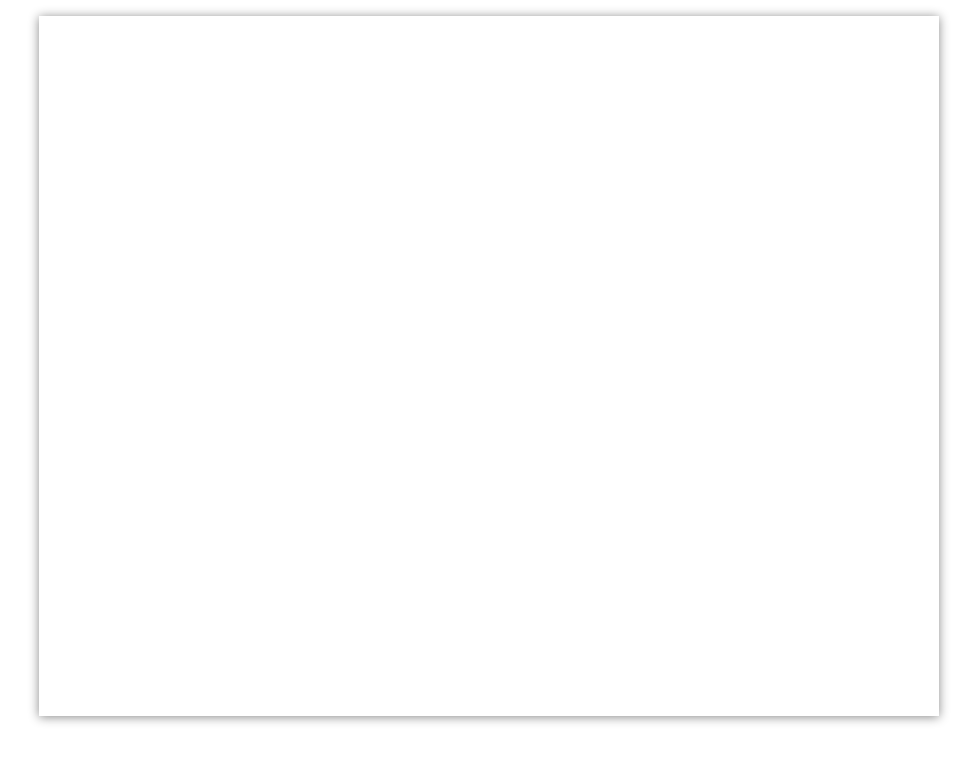
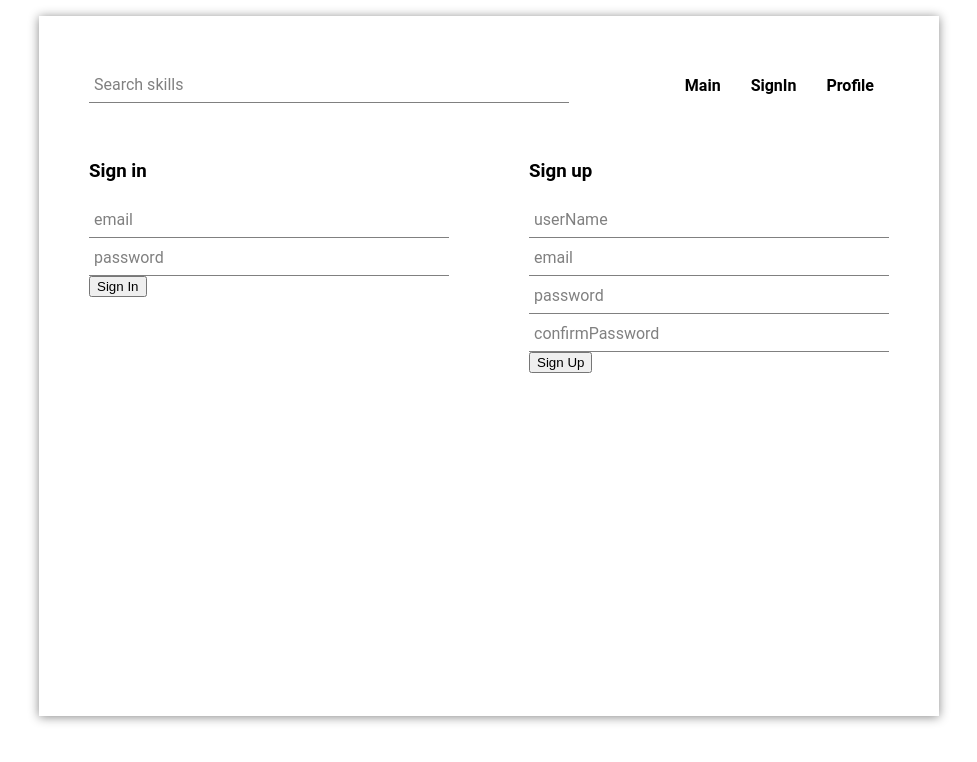
Before and after one commit to mtoasis/fwjb, a React (Create React App) app: page /signin in a window 1280 px wide. Shown: the top 762 px of the page, without its empty margins (151-1128 px from the left). Built offline with nearby package versions, Linux system fonts and the light colour scheme.

Commit message:
v0.09
Update:
-Header was added
-SearhBar was moved to header
-Direct links to each page were added to header
-SignIn/SignUp page was added (still in dev)

```diff
--- a/src/App.js
+++ b/src/App.js
@@ -1,21 +1,26 @@
 import React from 'react';
-import { AppContainer } from './App.styles'
+import { AppContainer, ContentContainer } from './App.styles'
 import { Switch, Route } from 'react-router-dom'
 import SearchPage from './pages/search-page/search-page.component'
 import UserPage from './pages/user-page/user-page.component'
+import SignInAndSignUpPage from './pages/sign-in-sign-up-page/sign-in-sign-up-page.component'
+import Header from './component/header/header.component'
 
 
 
 const App = () => {
 
   return (
-
-      <Switch>
-        <AppContainer className="App">
+    <AppContainer className="App">
+      <Header />
+      <ContentContainer>
+        <Switch>
           <Route exact path='/' component={SearchPage} />
           <Route path='/user/:userId' component={UserPage} />
-        </AppContainer>
-      </Switch>
+          <Route path='/signin' component={SignInAndSignUpPage} />
+        </Switch>
+      </ContentContainer>
+    </AppContainer>
   );
 }
 
--- a/src/App.styles.js
+++ b/src/App.styles.js
@@ -15,3 +15,9 @@ a {
   color: black
 }
 `
+
+export const ContentContainer = styled.div`
+  overflow:scroll;
+  margin-top:15px;
+  height:90%
+`
--- /dev/null
+++ b/src/component/header/header.component.jsx
@@ -0,0 +1,32 @@
+import React from 'react'
+import { OptionLink, OptionContainer, HeaderContainer, SearchBarContainer } from './header.styles'
+import SearchBar from '../search-bar/search-bar.component'
+
+const Header = () => {
+    return (
+        <HeaderContainer>
+            <SearchBarContainer>
+                <SearchBar />
+            </SearchBarContainer>
+
+            <OptionContainer>
+                <OptionLink to='/'>
+                    Main
+                </OptionLink>
+
+                <OptionLink to='/signin'>
+                    SignIn
+                </OptionLink>
+
+                <OptionLink to='/user/1'>
+                    Profile
+                </OptionLink>
+
+            </OptionContainer>
+
+        </HeaderContainer>
+
+    )
+}
+
+export default Header
--- /dev/null
+++ b/src/component/header/header.styles.js
@@ -0,0 +1,28 @@
+import styled from 'styled-components'
+import {Link} from 'react-router-dom'
+
+export const HeaderContainer = styled.div`
+    width:100%;
+    height:50px;
+    display: flex;
+    margin-bottom:25px;
+    justify-content:space-between;
+`
+
+export const OptionLink = styled(Link)`
+    font-weight:bold;
+    padding: 10px 15px;
+    cursor:pointer;
+`
+
+export const OptionContainer = styled.div`
+    width:30%;
+    height:100%;
+    display:flex;
+    justify-content:flex-end;
+`
+
+export const SearchBarContainer = styled.div`
+    width:60%;
+    height:100%;
+`
--- /dev/null
+++ b/src/component/sign-in/sign-in.component.jsx
@@ -0,0 +1,48 @@
+import React, {Fragment, useState} from 'react'
+
+import FormInput from '../form-input/form-input.component'
+
+const SignIn = () =>{
+
+    const [userCredentials, setCrendentials] = useState({email:'', password:''});
+
+    const {email, password} = userCredentials;
+
+    const handleChange = event =>{
+        const {value, name} = event.target;
+        setCrendentials({...userCredentials, [name]:value});
+    }
+
+    const handleSubmit = async event =>{
+        event.preventDefault();
+        console.log(userCredentials)
+    }
+
+    return(
+        <Fragment>
+            <FormInput
+                name='email'
+                type='email'
+                value={email}
+                handleChange={handleChange}
+                label='email'
+                required
+            />
+
+            <FormInput
+                name='password'
+                type='password'
+                value={password}
+                handleChange={handleChange}
+                label='password'
+                required
+            />
+
+            <button onClick={handleSubmit}>Sign In</button>
+
+        </Fragment>
+
+    )
+}
+
+export default SignIn
--- /dev/null
+++ b/src/component/sign-up/sign-up.component.jsx
@@ -0,0 +1,76 @@
+import React, { Fragment, useState } from 'react'
+
+import FormInput from '../form-input/form-input.component'
+
+const SignUp = () => {
+
+    const [userCredentials, setCrendentials] = useState({
+        userName: '',
+        email: '',
+        password: '',
+        confirmPassword: ''
+    });
+
+    const { email, password, userName, confirmPassword } = userCredentials;
+
+    const handleChange = event => {
+        const { value, name } = event.target;
+        setCrendentials({ ...userCredentials, [name]: value });
+    }
+
+    const handleSubmit = async event => {
+        event.preventDefault();
+
+        if(password !== confirmPassword){
+            alert("password don't match")
+            return;
+        }
+        console.log(userCredentials)
+    }
+
+    return (
+        <Fragment>
+            <FormInput
+                name='userName'
+                type='text'
+                value={userName}
+                handleChange={handleChange}
+                label='userName'
+                required
+            />
+
+            <FormInput
+                name='email'
+                type='email'
+                value={email}
+                handleChange={handleChange}
+                label='email'
+                required
+            />
+
+            <FormInput
+                name='password'
+                type='password'
+                value={password}
+                handleChange={handleChange}
+                label='password'
+                required
+            />
+
+            <FormInput
+                name='confirmPassword'
+                type='password'
+                value={confirmPassword}
+                handleChange={handleChange}
+                label='confirmPassword'
+                required
+            />
+
+            <button onClick={handleSubmit}>Sign Up</button>
+
+        </Fragment>
+
+    )
+}
+
+export default SignUp
--- a/src/pages/search-page/search-page.component.jsx
+++ b/src/pages/search-page/search-page.component.jsx
@@ -1,12 +1,12 @@
 import React from 'react'
-import SearchBar from '../../component/search-bar/search-bar.component'
+// import SearchBar from '../../component/search-bar/search-bar.component'
 import ShowResult from '../../component/show-result/show-result.component'
 
 const SearchPage = () => {
 
     return (
         <div>
-            <SearchBar />
+            {/* <SearchBar /> */}
             <ShowResult />
         </div>
     )
--- /dev/null
+++ b/src/pages/sign-in-sign-up-page/sign-in-sign-up-page.component.jsx
@@ -0,0 +1,24 @@
+import React from 'react'
+import SignIn from '../../component/sign-in/sign-in.component'
+import SignUp from '../../component/sign-up/sign-up.component'
+import { PageContainer, InnerContainer } from './sign-in-sign-up-page.styles'
+
+const SignInAndSignUpPage = () => {
+
+    return (
+        <PageContainer>
+            <InnerContainer>
+                <h3>Sign in</h3>
+                <SignIn />
+            </InnerContainer>
+
+            <InnerContainer>
+                <h3>Sign up</h3>
+                <SignUp />
+            </InnerContainer>
+
+        </PageContainer>
+    )
+}
+
+export default SignInAndSignUpPage
--- /dev/null
+++ b/src/pages/sign-in-sign-up-page/sign-in-sign-up-page.styles.js
@@ -0,0 +1,12 @@
+import styled from 'styled-components'
+
+export const PageContainer = styled.div`
+    display:flex;
+    flex-direction: row;
+    justify-content:space-between;
+`
+
+export const InnerContainer = styled.div`
+    width:45%;
+    display:block;
+`
```
